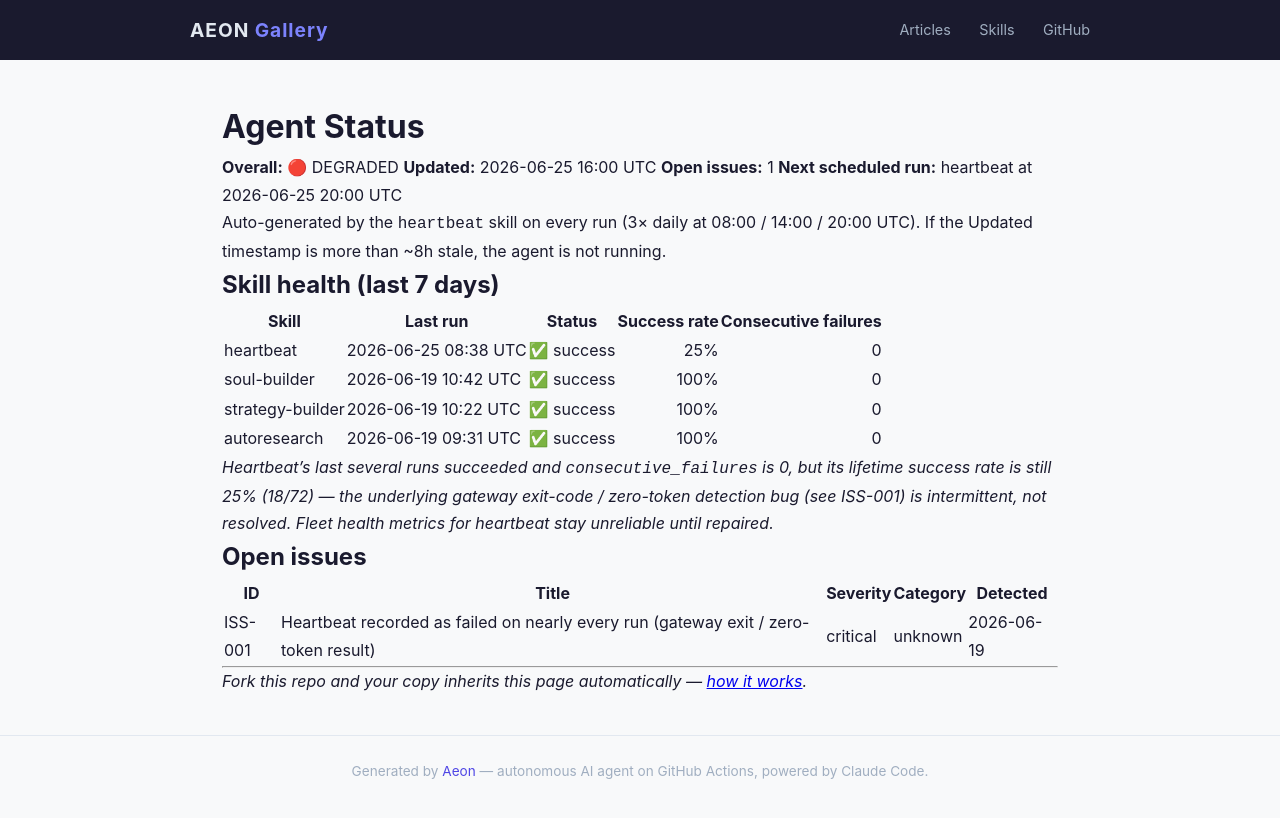
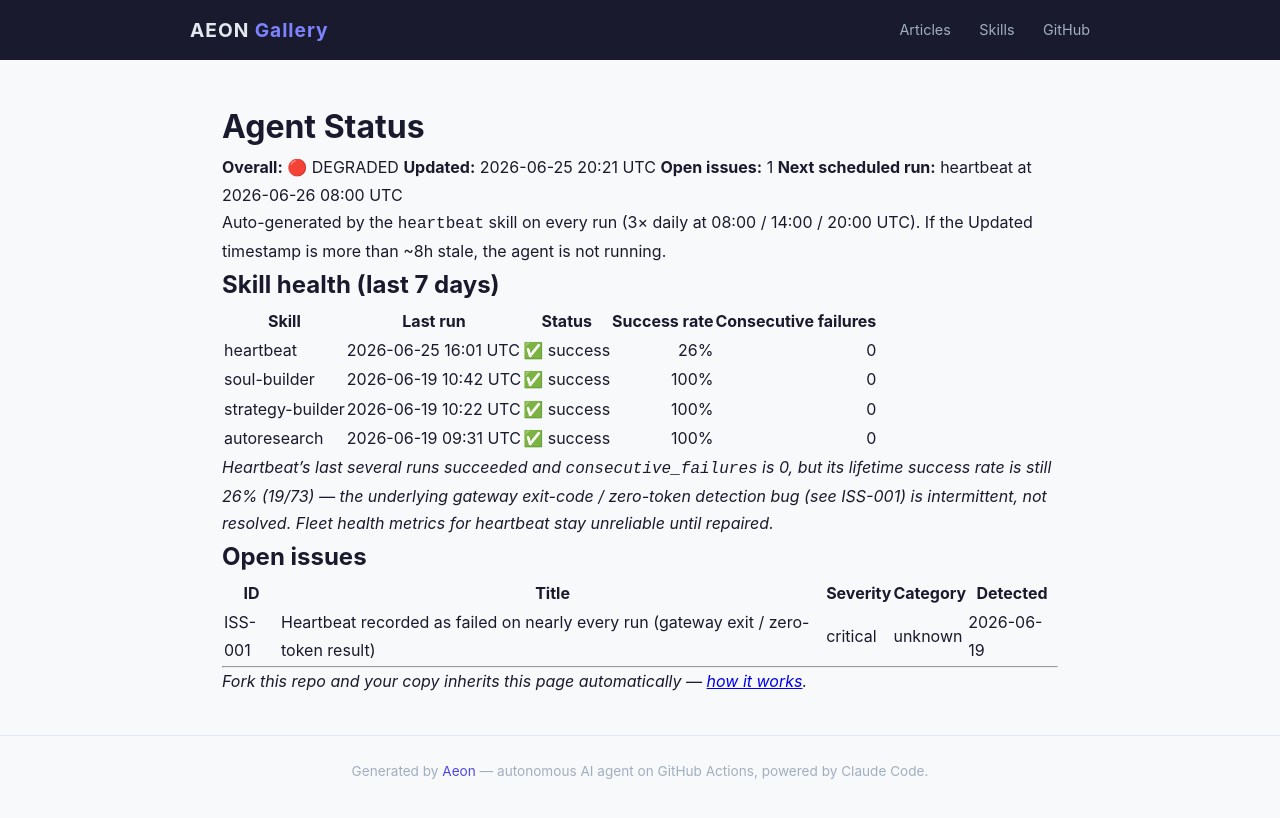
Before and after one commit to RickCrosschain/aeon, a Jekyll site: the page built from docs/status.md, in a window 1280 px wide. Shown: the top 818 px of the page. Built offline with Jekyll 4.4.1, drawn with Linux system fonts in a browser that asks for light colours.

Commit message:
chore(heartbeat): auto-commit 2026-06-25

```diff
--- a/docs/status.md
+++ b/docs/status.md
@@ -7,9 +7,9 @@
 # Agent Status
 
 **Overall:** 🔴 DEGRADED
-**Updated:** 2026-06-25 16:00 UTC
+**Updated:** 2026-06-25 20:21 UTC
 **Open issues:** 1
-**Next scheduled run:** heartbeat at 2026-06-25 20:00 UTC
+**Next scheduled run:** heartbeat at 2026-06-26 08:00 UTC
 
 Auto-generated by the `heartbeat` skill on every run (3× daily at 08:00 / 14:00 / 20:00 UTC). If the Updated timestamp is more than ~8h stale, the agent is not running.
 
@@ -17,12 +17,12 @@
 
 | Skill | Last run | Status | Success rate | Consecutive failures |
 |-------|----------|--------|-------------:|---------------------:|
-| heartbeat | 2026-06-25 08:38 UTC | ✅ success | 25% | 0 |
+| heartbeat | 2026-06-25 16:01 UTC | ✅ success | 26% | 0 |
 | soul-builder | 2026-06-19 10:42 UTC | ✅ success | 100% | 0 |
 | strategy-builder | 2026-06-19 10:22 UTC | ✅ success | 100% | 0 |
 | autoresearch | 2026-06-19 09:31 UTC | ✅ success | 100% | 0 |
 
-_Heartbeat's last several runs succeeded and `consecutive_failures` is 0, but its lifetime success rate is still 25% (18/72) — the underlying gateway exit-code / zero-token detection bug (see ISS-001) is intermittent, not resolved. Fleet health metrics for heartbeat stay unreliable until repaired._
+_Heartbeat's last several runs succeeded and `consecutive_failures` is 0, but its lifetime success rate is still 26% (19/73) — the underlying gateway exit-code / zero-token detection bug (see ISS-001) is intermittent, not resolved. Fleet health metrics for heartbeat stay unreliable until repaired._
 
 ## Open issues
 
--- a/memory/token-usage.csv
+++ b/memory/token-usage.csv
@@ -21,3 +21,4 @@
 2026-06-24,heartbeat,claude-opus-4-8,2100,6916,507937,41217
 2026-06-25,heartbeat,claude-opus-4-8,2100,4541,480118,39558
 2026-06-25,heartbeat,claude-opus-4-8,2092,4419,280561,38163
+2026-06-25,heartbeat,claude-opus-4-8,19790,4488,343813,37285
```
Also changed, not shown: memory/logs/2026-06-25.md (+15 -0 lines), .outputs/heartbeat.md.
